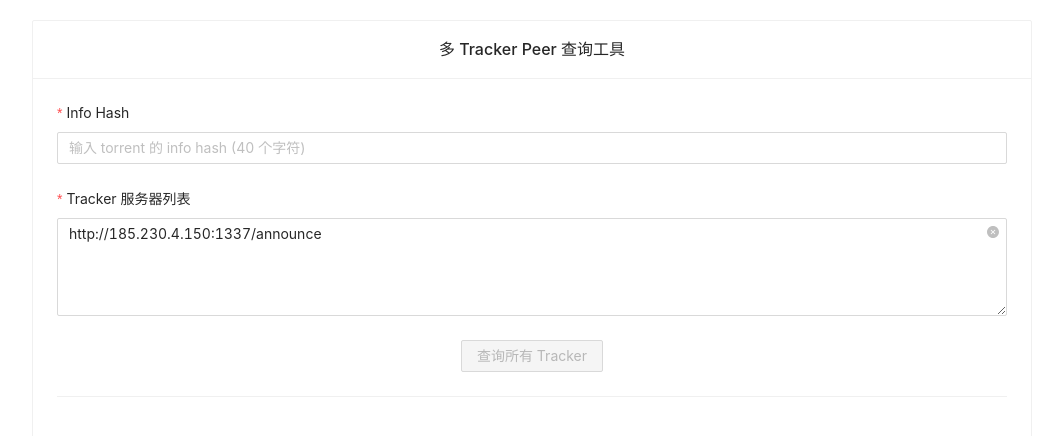
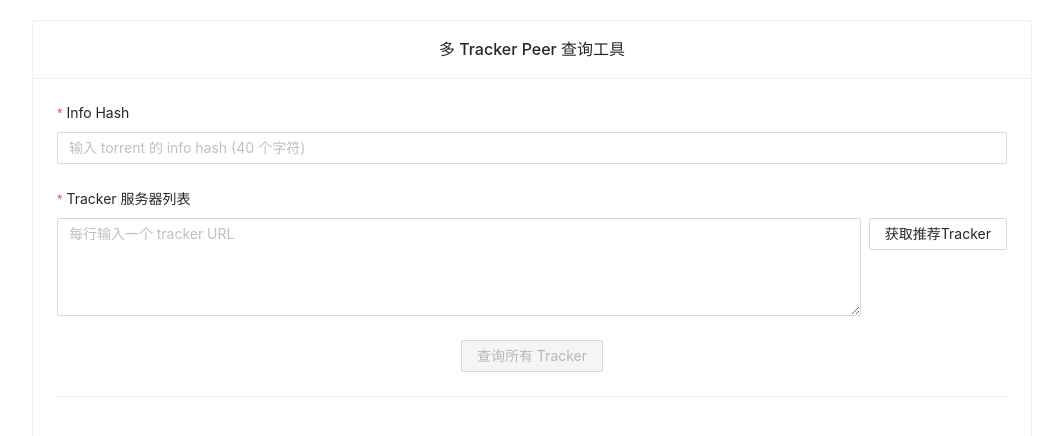
Before and after one commit to Aldy2007/bt-peer-check, a Vue app: page / in a window 1280 px wide. Shown: the top 436 px of the page, without its empty margins (108-1171 px from the left). Built offline with nearby package versions, Linux system fonts and the light colour scheme.

Commit message:
Added recommended trackers

```diff
--- a/src/components/PeerQueryForm.vue
+++ b/src/components/PeerQueryForm.vue
@@ -4,7 +4,12 @@
       <a-input v-model:value="infoHash" placeholder="输入 torrent 的 info hash (40 个字符)" :maxlength="40" allow-clear />
     </a-form-item>
     <a-form-item label="Tracker 服务器列表" required>
-      <a-textarea v-model:value="trackersText" placeholder="每行输入一个 tracker URL" :rows="4" allow-clear />
+      <div style="display: flex; gap: 8px;">
+        <a-textarea v-model:value="trackersText" placeholder="每行输入一个 tracker URL" :rows="4" allow-clear style="flex: 1;" />
+        <a-button @click="fetchTrackers" :loading="fetchingTrackers" style="align-self: flex-start;">
+          获取推荐Tracker
+        </a-button>
+      </div>
     </a-form-item>
     <a-form-item>
       <a-button type="primary" @click="$emit('query', { infoHash, trackersText })" :disabled="!isValidInput" :loading="loading">
@@ -23,7 +28,8 @@ export default {
   data() {
     return {
       infoHash: '',
-      trackersText: 'http://185.230.4.150:1337/announce',
+      trackersText: '',
+      fetchingTrackers: false
     };
   },
   computed: {
@@ -34,5 +40,24 @@ export default {
       return this.infoHash.length === 40 && this.trackers.length > 0;
     },
   },
+  methods: {
+    async fetchTrackers() {
+      this.fetchingTrackers = true;
+      try {
+        const response = await fetch('https://cf.trackerslist.com/http.txt');
+        if (response.ok) {
+          const text = await response.text();
+          this.trackersText = text.trim();
+        } else {
+          throw new Error('获取 Tracker 列表失败');
+        }
+      } catch (error) {
+        console.error('获取 Tracker 列表出错:', error);
+        this.$message.error('获取 Tracker 列表失败，请稍后重试');
+      } finally {
+        this.fetchingTrackers = false;
+      }
+    }
+  },
 };
 </script>
```
